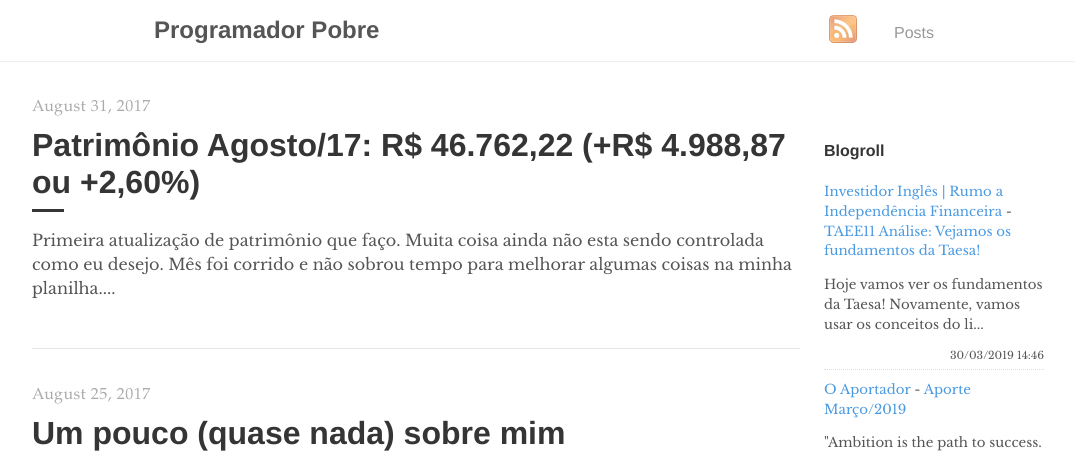
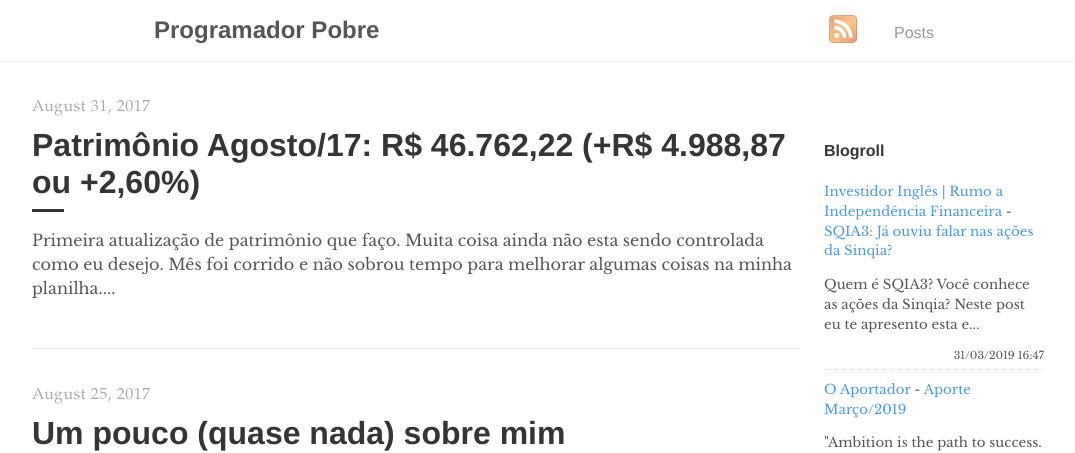
Before and after one commit to programadorpobre/programadorpobre.github.io, a Jekyll site: the page built from index.html, in a window 1280 px wide. Shown: the top 453 px of the page, without its empty margins (96-1171 px from the left). Built offline with Jekyll 4.4.1, drawn with Linux system fonts in a browser that asks for light colours; the list of posts is cut into pages by our own code; comment, search, counter and statistics services are not loaded.

Commit message:
[ci skip] travis #603

```diff
--- a/_includes/feed-entries.html
+++ b/_includes/feed-entries.html
@@ -1,7 +1,7 @@
 <div class="feed-entry">
-    <a class="feed-entry-site-name" href="https://www.investidoringles.com/">Investidor Inglês | Rumo a Independência Financeira</a> - <a class="feed-entry-title" href="https://www.investidoringles.com/2019/03/taee11-taesa-fundamentos.html">TAEE11 Análise: Vejamos os fundamentos da Taesa!</a>
-    <p class="feed-entry-summary">Hoje vamos ver os fundamentos da Taesa! Novamente, vamos usar os conceitos do li...</p>
-    <time datetime="2019-03-30T14:46:00.000-03:00">30/03/2019 14:46</time>
+    <a class="feed-entry-site-name" href="https://www.investidoringles.com/">Investidor Inglês | Rumo a Independência Financeira</a> - <a class="feed-entry-title" href="https://www.investidoringles.com/2019/03/sqia3-ja-ouviu-falar-nas-acoes-da.html">SQIA3: Já ouviu falar nas ações da Sinqia?</a>
+    <p class="feed-entry-summary">Quem é SQIA3? Você conhece as ações da Sinqia? Neste post eu te apresento esta e...</p>
+    <time datetime="2019-03-31T16:47:00.000-03:00">31/03/2019 16:47</time>
 </div>
 <div class="feed-entry">
     <a class="feed-entry-site-name" href="https://oaportadorfinanceiro.blogspot.com/">O Aportador</a> - <a class="feed-entry-title" href="https://oaportadorfinanceiro.blogspot.com/2019/03/aporte-marco2019.html">Aporte Março/2019</a>
```
